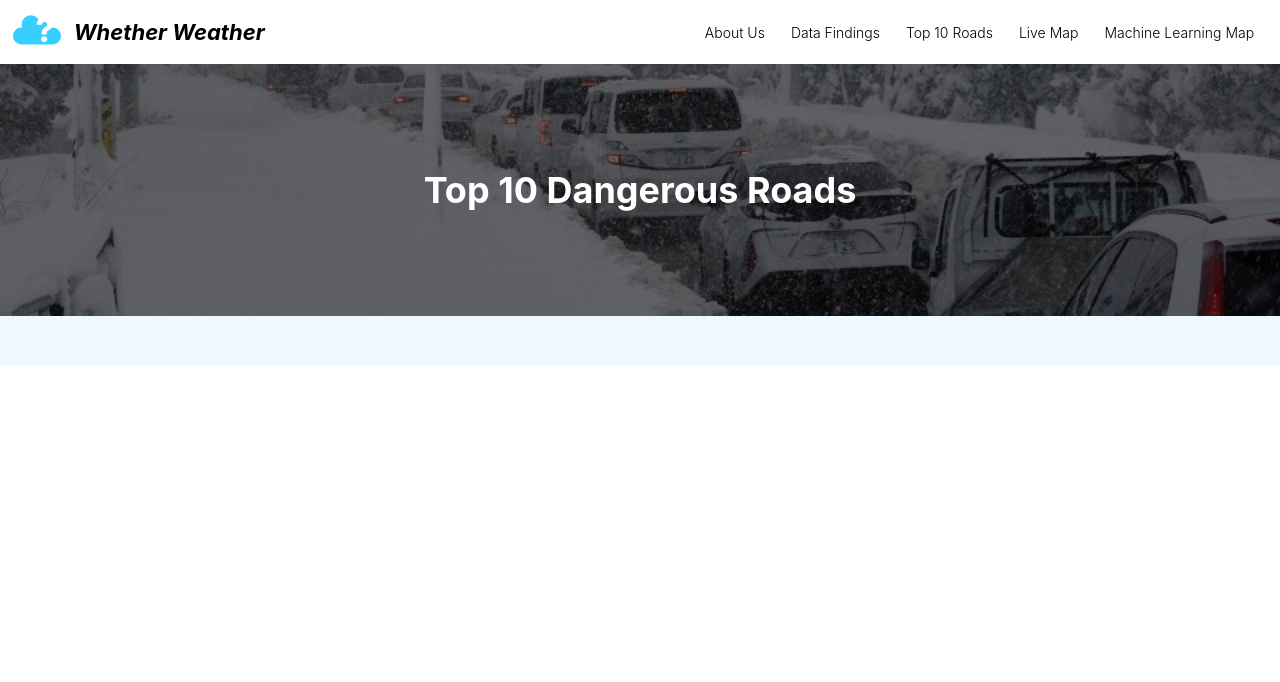
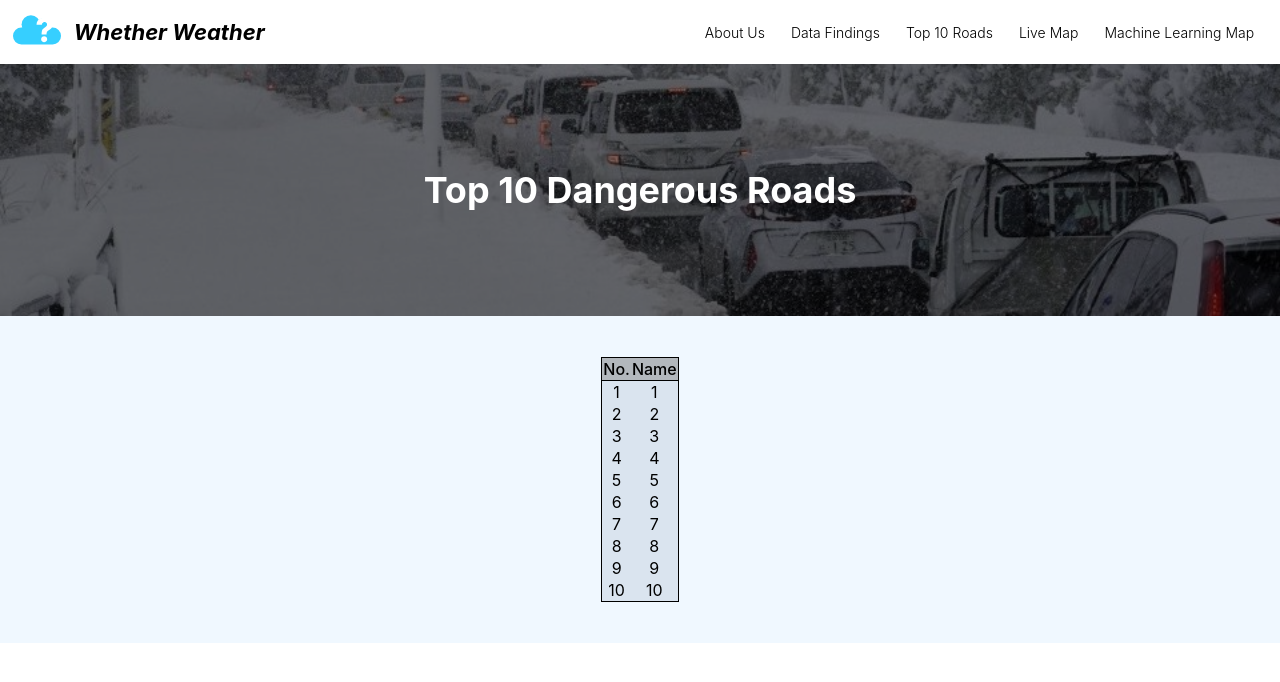
Before and after one commit to Whether-Weather/Front-End, a React (Create React App) app: page /top10 in a window 1280 px wide. Shown: the top 682 px of the page. Built offline with nearby package versions, Linux system fonts and the light colour scheme.

Commit message:
starting top 10 table

```diff
--- a/src/App.css
+++ b/src/App.css
@@ -86,6 +86,37 @@
   border-radius: 20px;
 }
 
+/* Top 10 */
+
+.table-head {
+  background-color: #b3b8bd;
+  border: 1px solid black;
+  padding: 10px;
+  border-collapse: collapse;
+  border-color: inherit;
+  font-weight: 500;
+  vertical-align: middle;
+}
+
+.table-td {
+  text-align: center;
+}
+
+.top-10-table {
+  background-color: #dae4ef;
+  margin: 1em 0;
+  border: 1px solid black;
+  border-collapse: collapse;
+}
+
+.top-10-td-bordered {
+  border: 1px solid black;
+  padding: 10px;
+  border-collapse: collapse;
+  font-weight: 500;
+  text-align: center;
+}
+
 /* NAVBAR */
 .navbar-content-area {
   background-color: #ffffff;
--- a/src/pages/Top10.js
+++ b/src/pages/Top10.js
@@ -2,6 +2,18 @@ import background from '../assets/top-10-background.jpeg';
 import React from "react";
 
 const About = () => {
+  const rows = [
+    {num: 1},
+    {num: 2},
+    {num: 3},
+    {num: 4},
+    {num: 5},
+    {num: 6},
+    {num: 7},
+    {num: 8},
+    {num: 9},
+    {num: 10},
+  ];
   return (
     <div>
         <div className="background-image-container">
@@ -9,6 +21,28 @@ const About = () => {
             <div className="background-text">Top 10 Dangerous Roads</div>
         </div>
         <div className="body-content-area">
+          <table className="top-10-table">
+            <thead className="table-head">
+              <tr>
+                <td>
+                  No.
+                </td>
+                <td>
+                  Name
+                </td>
+              </tr>
+            </thead>
+            {rows.map(row => (
+              <tr key={row.num} className="table-td">
+                <td className="table-td">
+                  {row.num}
+                </td>
+                <td className="table-td">
+                  {row.num}
+                </td>
+              </tr>
+            ))}
+          </table>
         </div>
     </div>
   );
```
